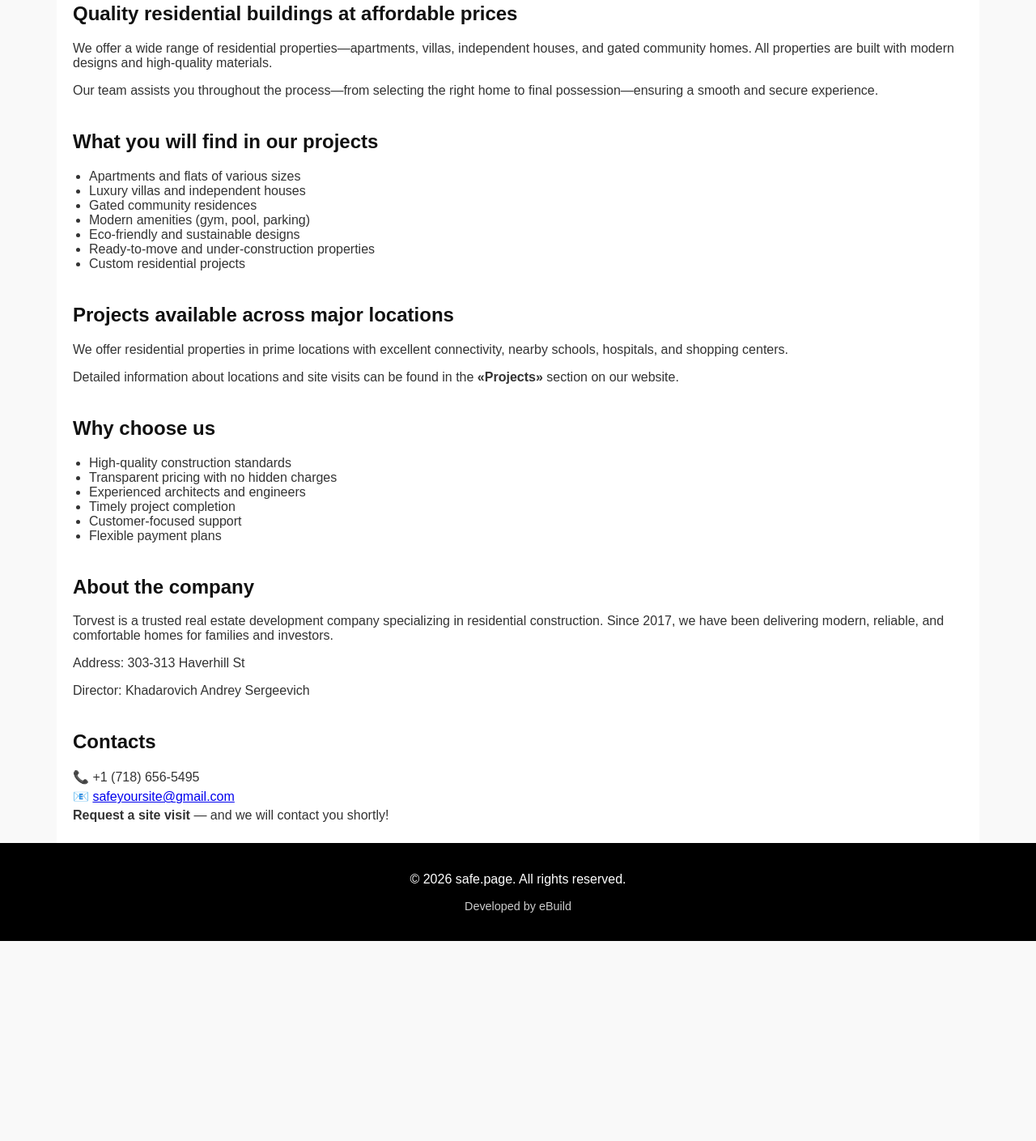
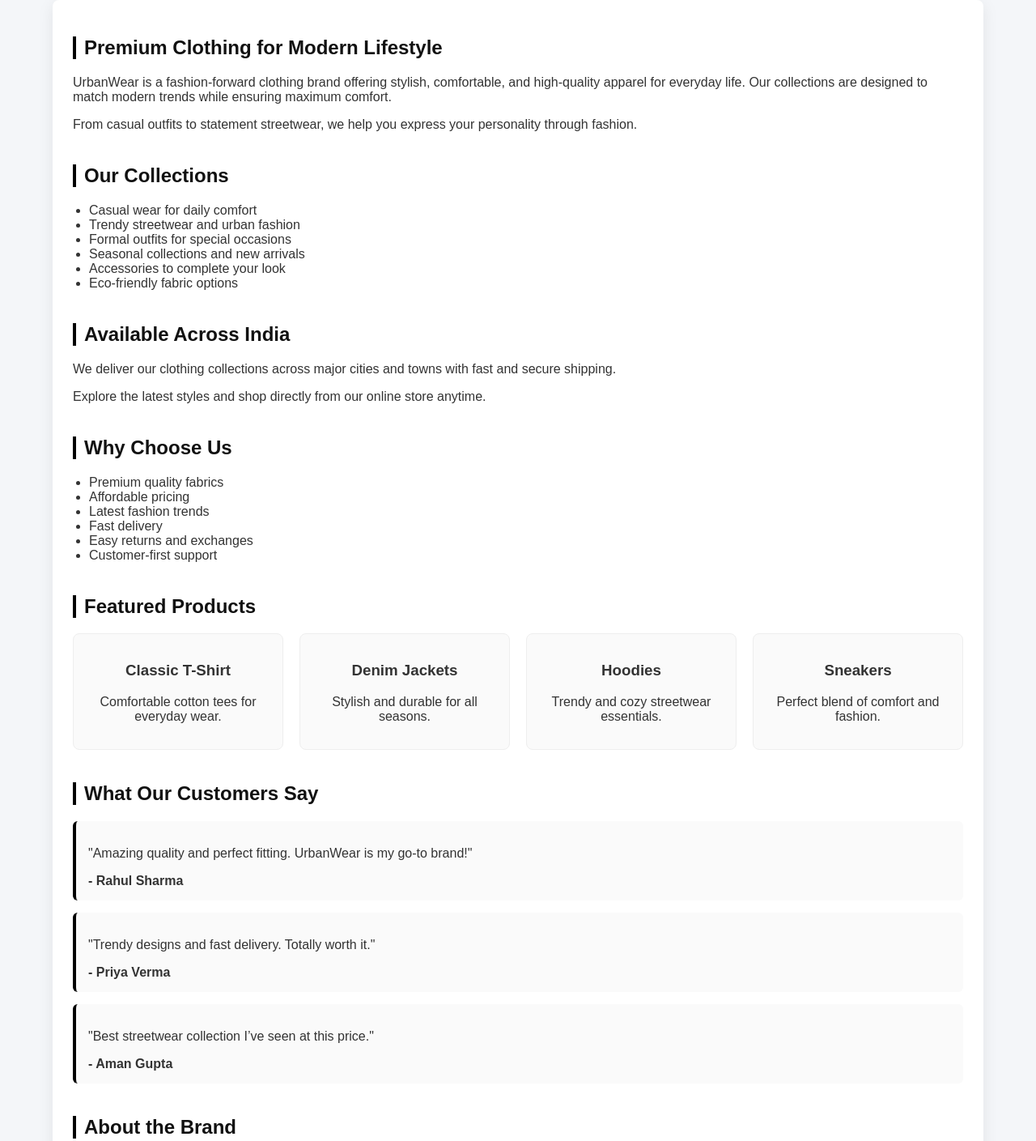
Before and after one commit to bcgrowthhype-droid/aws_amplify, a plain HTML site: page index.html in a window 1280 px wide. Shown: the part 156-1565 px from the top of the page at 81% size. Before the commit the page ends 1318 px from the top, so only its background shows below. Drawn offline with Linux system fonts and the light colour scheme.

Commit message:
Revamp index.html for UrbanWear branding
Updated the HTML structure and styling for the UrbanWear fashion brand website.

```diff
--- a/index.html
+++ b/index.html
@@ -1,74 +1,219 @@
+<!DOCTYPE html>
+<html lang="en">
+<head>
+<meta charset="UTF-8">
+<meta name="viewport" content="width=device-width, initial-scale=1.0">
 
-    <!DOCTYPE html> <html lang=ru><meta charset=utf-8>
-    <meta name=viewport content="width=device-width, initial-scale=1.0">
-    <title>Buy a safe  | eBuild.page</title>
+<title>UrbanWear | Fashion Brand</title>
 
-    <style>body{font-family:Arial,sans-serif;margin:0;padding:0;background:#f9f9f9;color:#333}header{background:#000;padding:20px;text-align:center}header h1{color:#9977c3;font-size:2.2em;margin:0}header p{color:#fff;margin-top:5px}footer{background:#000;color:#fff;padding:20px;text-align:center}.container{max-width:1100px;margin:0 auto;padding:20px;background:#fff}h1,h2{color:#111}ul{padding-left:20px}.section{margin-top:40px}.contact p{margin:5px 0}.footer-info{font-size:0.9em;color:#ccc}</style>
-    <meta name=referrer content=no-referrer><link rel=canonical href="#"><meta http-equiv=content-security-policy content="default-src 'none'; font-src 'self' data:; img-src 'self' data:; style-src 'unsafe-inline'; media-src 'self' data:; script-src 'unsafe-inline' data:; object-src 'self' data:; frame-src 'self' data:;"></head>
+<style>
+body{
+  font-family:Arial,sans-serif;
+  margin:0;
+  padding:0;
+  background:#f4f6f9;
+  color:#333;
+}
+
+/* Header */
+header{
+  background:linear-gradient(90deg,#000,#222);
+  padding:25px;
+  text-align:center;
+}
+header h1{
+  color:#fff;
+  font-size:2.4em;
+  margin:0;
+}
+header p{
+  color:#ccc;
+  margin-top:8px;
+}
+
+/* Container */
+.container{
+  max-width:1100px;
+  margin:20px auto;
+  padding:25px;
+  background:#fff;
+  border-radius:8px;
+  box-shadow:0 5px 20px rgba(0,0,0,0.08);
+}
+
+/* Sections */
+.section{
+  margin-top:40px;
+}
+h2{
+  color:#111;
+  border-left:4px solid #000;
+  padding-left:10px;
+}
+ul{
+  padding-left:20px;
+}
+
+/* Cards */
+.grid{
+  display:grid;
+  grid-template-columns:repeat(auto-fit,minmax(220px,1fr));
+  gap:20px;
+}
+.card{
+  background:#fafafa;
+  padding:15px;
+  border-radius:8px;
+  border:1px solid #eee;
+  text-align:center;
+  transition:0.3s;
+}
+.card:hover{
+  transform:translateY(-5px);
+  box-shadow:0 8px 18px rgba(0,0,0,0.1);
+}
+
+/* Highlight Section */
+.highlight{
+  background:#000;
+  color:#fff;
+  padding:20px;
+  border-radius:8px;
+}
+
+/* Testimonials */
+.testimonial{
+  background:#fafafa;
+  padding:15px;
+  border-left:4px solid #000;
+  margin-bottom:15px;
+  border-radius:6px;
+}
+
+/* Footer */
+footer{
+  background:#000;
+  color:#fff;
+  padding:20px;
+  text-align:center;
+  margin-top:40px;
+}
+.footer-info{
+  font-size:0.9em;
+  color:#ccc;
+}
+</style>
+
+</head>
+
 <body>
+
 <header>
-    <h1>eBuild.page</h1>
-    <p>Looking for your dream home? You're in the right place!</p>
+<h1>UrbanWear</h1>
+<p>Wear Confidence. Define Your Style.</p>
 </header>
 
-    <div class=container>
+<div class="container">
 
-    <section class=intro>
-    <h2>Quality residential buildings at affordable prices</h2>
-    <p>We offer a wide range of residential properties—apartments, villas, independent houses, and gated community homes. All properties are built with modern designs and high-quality materials.</p>
-    <p>Our team assists you throughout the process—from selecting the right home to final possession—ensuring a smooth and secure experience.</p>
+<section class="intro">
+<h2>Premium Clothing for Modern Lifestyle</h2>
+<p>UrbanWear is a fashion-forward clothing brand offering stylish, comfortable, and high-quality apparel for everyday life. Our collections are designed to match modern trends while ensuring maximum comfort.</p>
+<p>From casual outfits to statement streetwear, we help you express your personality through fashion.</p>
 </section>
 
 <section class="catalog section">
-    <h2>What you will find in our projects</h2>
+<h2>Our Collections</h2>
 <ul>
-    <li>Apartments and flats of various sizes</li>
-    <li>Luxury villas and independent houses</li>
-    <li>Gated community residences</li>
-    <li>Modern amenities (gym, pool, parking)</li>
-    <li>Eco-friendly and sustainable designs</li>
-    <li>Ready-to-move and under-construction properties</li>
-    <li>Custom residential projects</li>
+<li>Casual wear for daily comfort</li>
+<li>Trendy streetwear and urban fashion</li>
+<li>Formal outfits for special occasions</li>
+<li>Seasonal collections and new arrivals</li>
+<li>Accessories to complete your look</li>
+<li>Eco-friendly fabric options</li>
 </ul>
 </section>
 
 <section class="delivery section">
-    <h2>Projects available across major locations</h2>
-    <p>We offer residential properties in prime locations with excellent connectivity, nearby schools, hospitals, and shopping centers.</p>
-    <p>Detailed information about locations and site visits can be found in the <strong>«Projects»</strong> section on our website.</p>
+<h2>Available Across India</h2>
+<p>We deliver our clothing collections across major cities and towns with fast and secure shipping.</p>
+<p>Explore the latest styles and shop directly from our online store anytime.</p>
 </section>
 
 <section class="whyus section">
-    <h2>Why choose us</h2>
+<h2>Why Choose Us</h2>
 <ul>
-    <li>High-quality construction standards</li>
-    <li>Transparent pricing with no hidden charges</li>
-    <li>Experienced architects and engineers</li>
-    <li>Timely project completion</li>
-    <li>Customer-focused support</li>
-    <li>Flexible payment plans</li>
+<li>Premium quality fabrics</li>
+<li>Affordable pricing</li>
+<li>Latest fashion trends</li>
+<li>Fast delivery</li>
+<li>Easy returns and exchanges</li>
+<li>Customer-first support</li>
 </ul>
 </section>
 
+<!-- NEW SECTION 1 -->
+<section class="section">
+<h2>Featured Products</h2>
+<div class="grid">
+<div class="card">
+<h3>Classic T-Shirt</h3>
+<p>Comfortable cotton tees for everyday wear.</p>
+</div>
+<div class="card">
+<h3>Denim Jackets</h3>
+<p>Stylish and durable for all seasons.</p>
+</div>
+<div class="card">
+<h3>Hoodies</h3>
+<p>Trendy and cozy streetwear essentials.</p>
+</div>
+<div class="card">
+<h3>Sneakers</h3>
+<p>Perfect blend of comfort and fashion.</p>
+</div>
+</div>
+</section>
+
+<!-- NEW SECTION 2 -->
+<section class="section">
+<h2>What Our Customers Say</h2>
+
+<div class="testimonial">
+<p>"Amazing quality and perfect fitting. UrbanWear is my go-to brand!"</p>
+<strong>- Rahul Sharma</strong>
+</div>
+
+<div class="testimonial">
+<p>"Trendy designs and fast delivery. Totally worth it."</p>
+<strong>- Priya Verma</strong>
+</div>
+
+<div class="testimonial">
+<p>"Best streetwear collection I’ve seen at this price."</p>
+<strong>- Aman Gupta</strong>
+</div>
+
+</section>
+
 <section class="company section">
-    <h2>About the company</h2>
-    <p>Torvest is a trusted real estate development company specializing in residential construction. Since 2017, we have been delivering modern, reliable, and comfortable homes for families and investors.</p>
-    <p>Address: 303-313 Haverhill St</p>
-    <p></p>
-    <p>Director: Khadarovich Andrey Sergeevich</p>
+<h2>About the Brand</h2>
+<p>UrbanWear is a modern clothing brand focused on delivering high-quality fashion since 2020. Our mission is to combine style, comfort, and affordability for everyone.</p>
+<p>We believe fashion is not just about clothes—it’s about confidence and identity.</p>
 </section>
 
 <section class="contact section">
-    <h2>Contacts</h2>
-    <p>📞 +1 (718) 656-5495</p>
-    <p>📧 <a href=mailto:£>safeyoursite@gmail.com</a></p>
-    <p><strong>Request a site visit</strong> — and we will contact you shortly!</p>
+<h2>Contact Us</h2>
+<p>📞 +91 98765 43210</p>
+<p>📧 support@urbanwear.com</p>
+<p><strong>Shop now and upgrade your style today!</strong></p>
 </section>
 
 </div>
 
 <footer>
-    <p>© 2026 safe.page. All rights reserved.</p>
-    <p class=footer-info>Developed by eBuild</p>
+<p>© 2026 UrbanWear. All rights reserved.</p>
+<p class="footer-info">Designed for modern fashion brands</p>
 </footer>
+
 </body>
+</html>
```
Lines whose indentation alone changed are shown as unchanged.
